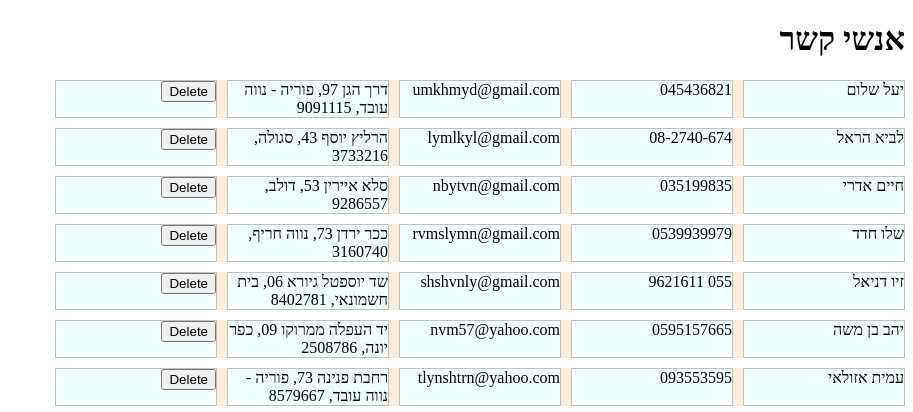
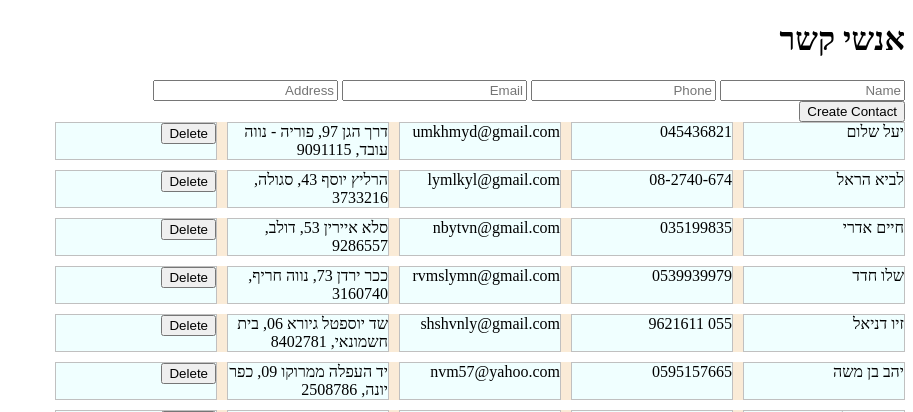
Before and after one commit to zeev-mindali/17-01-2024-CONTACTS-APP, a Flask app: page / in a window 1280 px wide. Shown: the top 412 px of the page, without its empty margins (367-1280 px from the left). Run offline with Flask 3, Linux system fonts and the light colour scheme; data comes from the database, SQL or seed files in the repository.

Commit message:
validations

```diff
--- a/templates/home.html
+++ b/templates/home.html
@@ -14,9 +14,38 @@
         }
         document.getElementById(formId).submit();
     }
+
+    function validateCreate(){
+        if (document.getElementById("name").value==""){
+            message.innerHTML="Please fill out the name (name and last name)";
+            document.getElementById("name").style.backgroundColor="pink";
+        }
+        if (!document.getElementById("phone").value.slice(0,3) in {"052":"", "054":"", "053":""}){
+            message.innerHTML+="<p>Invalid phone not 052";
+            document.getElementById("phone").style.backgroundColor="pink";
+        }
+        if (!document.getElementById("email").value.includes("@")){
+            message.innerHTML+="<p>Invalid email";
+            document.getElementById("email").style.backgroundColor="pink";
+            return;
+        }
+
+        createForm.submit();
+    }
 </script>
 <body>
     <h1>אנשי קשר</h1>
+
+    <div id="message" class="message"></div>
+
+    <form action="/create" method="POST" id="createForm">
+        <input type="text" name="name" placeholder="Name" id="name">
+        <input type="text" name="phone" placeholder="Phone" id="phone">
+        <input name="email" placeholder="Email" id="email">
+        <input type="text" name="address" placeholder="Address" id="address">
+    </form>
+    <button onclick="validateCreate()">Create Contact</button>
+
     <div class="contacts">
         {% for contact in contacts %}
         <div class="row">
```
